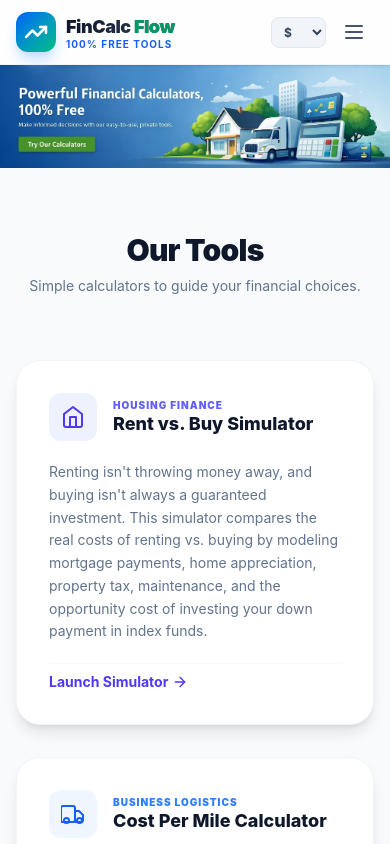
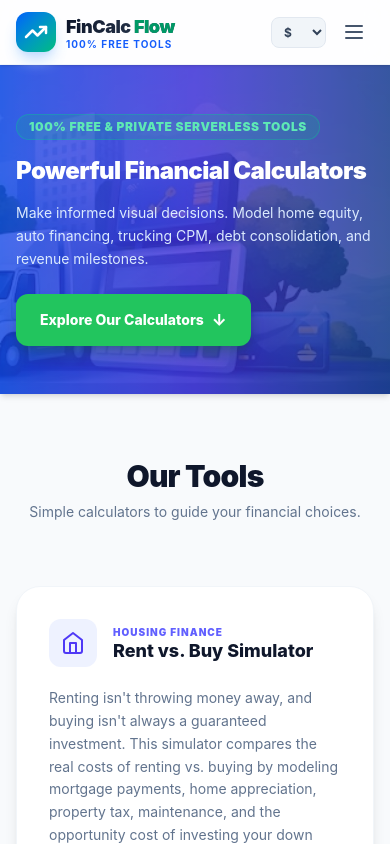
Before and after one commit to HarisYaseen/FinCalcFlow, a React (Vite) app: page / in a window 390 px wide. Shown: the top 844 px of the page. Built offline with nearby package versions, Linux system fonts and the light colour scheme.

Commit message:
fix(usability): make Hero Banner fully mobile responsive with clear HTML text, responsive container height, and touch-friendly CTA button

```diff
--- a/index.html
+++ b/index.html
@@ -209,16 +209,28 @@
         <main class="flex-1">
           <div class="w-full flex flex-col">
 
-            <!-- 1. Full-width Hero Banner Image -->
-            <div class="w-full relative overflow-hidden select-none bg-gradient-to-r from-blue-700 via-blue-600 to-blue-500 aspect-[1024/271]">
-              <div class="sr-only">
-                <h1>Rent vs Buy, Trucking Cost Per Mile, Debt Consolidation & Revenue Planner | FinCalc Flow</h1>
-                <p>Make informed decisions with our easy-to-use, private tools.</p>
+            <!-- 1. Fully Mobile Responsive Hero Banner Section -->
+            <div class="w-full relative overflow-hidden select-none bg-gradient-to-r from-blue-700 via-indigo-700 to-blue-900 text-white py-12 px-4 sm:px-8 lg:px-12 min-h-[260px] sm:min-h-[300px] flex items-center shadow-md">
+              <div class="absolute right-0 top-0 w-full md:w-1/2 h-full opacity-20 md:opacity-30 pointer-events-none">
+                <img src="/hero-banner.jpg" alt="FinCalc Flow Tools" class="w-full h-full object-cover object-right" fetchpriority="high" decoding="async" />
               </div>
-              <img src="/hero-banner.jpg" alt="SmartCalc Tools Banner: Powerful Financial Calculators, 100% Free" width="1024" height="271" class="w-full h-auto object-cover aspect-[1024/271]" fetchpriority="high" decoding="async" />
-
-              <!-- Invisible Overlay clickable button matching the position of 'Try Our Calculators' in the mockup banner -->
-              <button class="absolute left-[5%] bottom-[13%] w-[20%] h-[20%] cursor-pointer opacity-0 focus:opacity-10 focus:ring-2 focus:ring-green-400 focus:outline-none rounded-lg" aria-label="Try Our Calculators"></button>
+              <div class="max-w-4xl space-y-4 relative z-10 text-left">
+                <span class="px-3 py-1 bg-emerald-500/20 text-emerald-300 rounded-full text-xs font-black tracking-wider uppercase inline-block border border-emerald-400/30">
+                  100% Free & Private Serverless Tools
+                </span>
+                <h1 class="text-2xl sm:text-4xl lg:text-5xl font-black tracking-tight leading-tight">
+                  Powerful Financial Calculators
+                </h1>
+                <p class="text-blue-100 text-sm sm:text-base max-w-2xl leading-relaxed">
+                  Make informed visual decisions. Model home equity, auto financing, trucking CPM, debt consolidation, and revenue milestones.
+                </p>
+                <div class="pt-2">
+                  <a href="#our-tools-heading" class="inline-flex items-center gap-2 px-6 py-3.5 bg-[#22c55e] hover:bg-[#16a34a] text-white font-extrabold text-sm rounded-xl shadow-lg shadow-green-900/30 hover:shadow-green-900/40 transition-all cursor-pointer min-h-[44px]">
+                    <span>Explore Our Calculators</span>
+                    <span class="text-base">↓</span>
+                  </a>
+                </div>
+              </div>
             </div>
 
             <!-- 2. Constrained Main Content Section -->
--- a/src/App.jsx
+++ b/src/App.jsx
@@ -870,33 +870,45 @@ export default function App() {
         {activePage === 'home' && (
           <div className="w-full flex flex-col">
 
-            {/* 1. Full-width Hero Banner Image from Mockup */}
+            {/* 1. Fully Mobile Responsive Hero Banner Section */}
             <div
-              className="w-full relative overflow-hidden select-none bg-gradient-to-r from-blue-700 via-blue-600 to-blue-500 aspect-[1024/271]"
-            >
-              <div className="sr-only">
-                <h1>Rent vs Buy, Trucking Cost Per Mile, Debt Consolidation & Revenue Planner | FinCalc Flow</h1>
-                <p>Make informed decisions with our easy-to-use, private tools.</p>
-              </div>
+              className="w-full relative overflow-hidden select-none bg-gradient-to-r from-blue-700 via-indigo-700 to-blue-900 text-white py-12 px-4 sm:px-8 lg:px-12 min-h-[260px] sm:min-h-[300px] flex items-center shadow-md"
+            >
+              {/* Background Decorative Pattern & Gradient */}
+              <div className="absolute right-0 top-0 w-full md:w-1/2 h-full opacity-20 md:opacity-30 pointer-events-none">
                 <img
                   src="/hero-banner.jpg"
-                alt="SmartCalc Tools Banner: Powerful Financial Calculators, 100% Free"
-                width={1024}
-                height={271}
-                className="w-full h-auto object-cover aspect-[1024/271]"
+                  alt="FinCalc Flow Tools"
+                  className="w-full h-full object-cover object-right"
                   fetchPriority="high"
                   decoding="async"
                 />
-
-              {/* Invisible Overlay clickable button matching the position of 'Try Our Calculators' in the mockup banner */}
+              </div>
+
+              <div className="max-w-4xl space-y-4 relative z-10 text-left">
+                <span className="px-3 py-1 bg-emerald-500/20 text-emerald-300 rounded-full text-xs font-black tracking-wider uppercase inline-block border border-emerald-400/30">
+                  100% Free & Private Serverless Tools
+                </span>
+                <h1 className="text-2xl sm:text-4xl lg:text-5xl font-black tracking-tight leading-tight">
+                  Powerful Financial Calculators
+                </h1>
+                <p className="text-blue-100 text-sm sm:text-base max-w-2xl leading-relaxed">
+                  Make informed visual decisions. Model home equity, auto financing, trucking CPM, debt consolidation, and revenue milestones.
+                </p>
+                <div className="pt-2">
                   <button
                     onClick={() => {
                       const target = document.getElementById('our-tools-heading');
                       if (target) target.scrollIntoView({ behavior: 'smooth' });
                     }}
-                className="absolute left-[5%] bottom-[13%] w-[20%] h-[20%] cursor-pointer opacity-0 focus:opacity-10 focus:ring-2 focus:ring-green-400 focus:outline-none rounded-lg"
-                aria-label="Try Our Calculators"
-              />
+                    className="inline-flex items-center gap-2 px-6 py-3.5 bg-[#22c55e] hover:bg-[#16a34a] text-white font-extrabold text-sm rounded-xl shadow-lg shadow-green-900/30 hover:shadow-green-900/40 transition-all cursor-pointer min-h-[44px]"
+                    aria-label="Explore All Calculators"
+                  >
+                    <span>Explore Our Calculators</span>
+                    <span className="text-base">↓</span>
+                  </button>
+                </div>
+              </div>
             </div>
 
             {/* 2. Constrained Main Content Section */}
```
Lines whose indentation alone changed are shown as unchanged.
